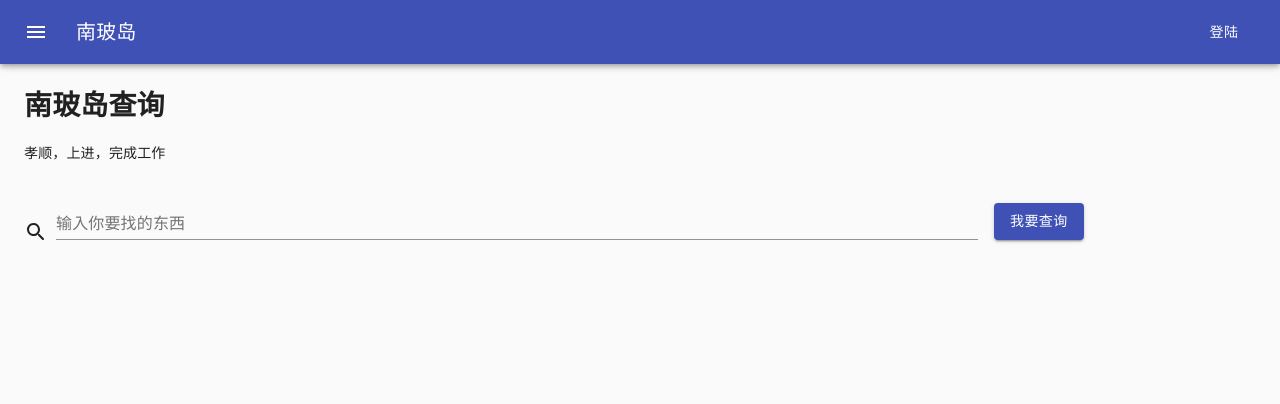
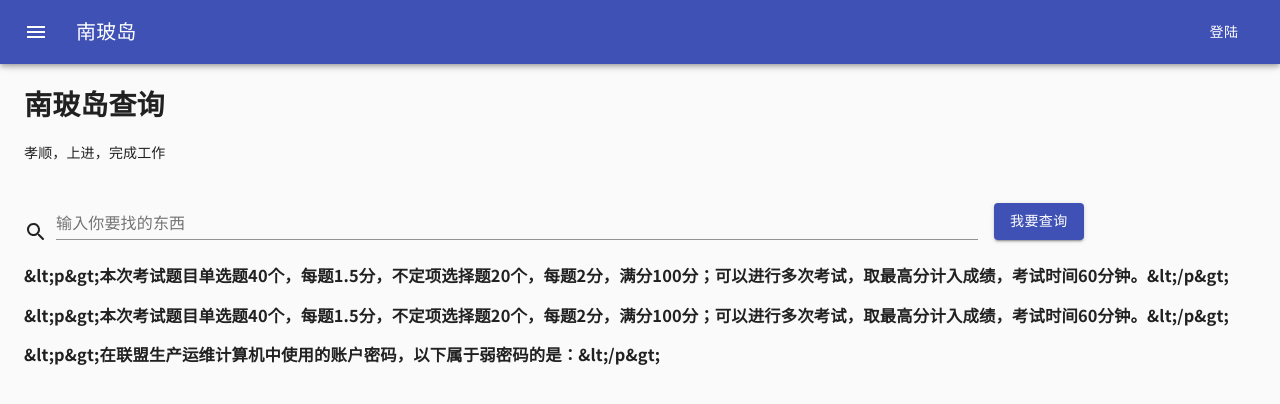
Before and after one commit to Mainzxq/testing-front, a React (Create React App) app: page / in a window 1280 px wide. Shown: the top 404 px of the page. Built offline with nearby package versions, Linux system fonts and the light colour scheme.

Commit message:
update context

```diff
--- a/src/App.js
+++ b/src/App.js
@@ -4,11 +4,13 @@ import Navbar from "./components/layout/Navbar";
 import Home from "./components/pages/Home";
 import About from "./components/pages/About";
 import CssBaseline from "@material-ui/core/CssBaseline";
+import QuestionState from "./context/question/QuestionState";
 import "typeface-noto-sans-sc";
 // import "./App.css";
 
 const App = () => {
   return (
+    <QuestionState>
       <Router>
         <Fragment>
           <CssBaseline />
@@ -21,6 +23,7 @@ const App = () => {
           </div>
         </Fragment>
       </Router>
+    </QuestionState>
   );
 };
 
--- a/src/components/pages/Home.js
+++ b/src/components/pages/Home.js
@@ -4,6 +4,7 @@ import { makeStyles } from "@material-ui/core/styles";
 import TextField from "@material-ui/core/TextField";
 import { Button, Grid } from "@material-ui/core";
 import { SearchRounded } from "@material-ui/icons";
+import Questions from "../question/Question";
 
 const userStyles = makeStyles(theme => ({
   root: {
@@ -74,6 +75,7 @@ const Home = () => {
             </Button>
           </Grid>
         </Grid>
+        <Questions />
       </Container>
     </div>
   );
--- /dev/null
+++ b/src/components/question/Question.js
@@ -0,0 +1,16 @@
+import React, { Fragment, useContext } from "react";
+import QuestionContext from "../../context/question/questionContext";
+
+const Question = () => {
+  const questionContext = useContext(QuestionContext);
+  const { questions } = questionContext;
+  return (
+    <Fragment>
+      {questions.map(question => (
+        <h3>{question.title}</h3>
+      ))}
+    </Fragment>
+  );
+};
+
+export default Question;
--- /dev/null
+++ b/src/context/question/QuestionState.js
@@ -0,0 +1,109 @@
+import React, { useReducer } from "react";
+import uuid from "uuid";
+import questionContext from "./questionContext";
+import questionReducer from "./questionReducer";
+// import {
+//   CREATE_QUESTION,
+//   DELETE_QUESTION,
+//   SEARCH_QUESTION,
+//   SEARCH_QUESTION_BY_TITLE,
+//   SEARCH_QUESTION_BY_TYPE,
+//   UPDATE_QUESTION
+// } from "../types";
+
+const ContactState = props => {
+  const initialState = {
+    questions: [
+      {
+        _id: "5d0f8b2134258e230fa51ed7",
+        answered: true,
+        id: "q-2-vfCo",
+        type: "radio",
+        title:
+          "&lt;p&gt;本次考试题目单选题40个，每题1.5分，不定项选择题20个，每题2分，满分100分；可以进行多次考试，取最高分计入成绩，考试时间60分钟。&lt;/p&gt;\n",
+        options: [
+          {
+            isRight: true,
+            _id: "5d0f8b2134258e230fa51ed8",
+            id: "o-101-FHJt",
+            text: "&lt;p&gt;知道了&lt;/p&gt;\n"
+          }
+        ],
+        craeteDate: "2019-06-23T14:22:25.032Z",
+        __v: 0
+      },
+
+      // 2
+      {
+        _id: "5d0f8b2134258e230fa51ed9",
+        answered: false,
+        id: "q-1-iF62",
+        type: "radio",
+        title:
+          "&lt;p&gt;本次考试题目单选题40个，每题1.5分，不定项选择题20个，每题2分，满分100分；可以进行多次考试，取最高分计入成绩，考试时间60分钟。&lt;/p&gt;\n",
+        options: [
+          {
+            isRight: false,
+            _id: "5d0f8b2134258e230fa51eda",
+            id: "o-101-n9MY",
+            text: "&lt;p&gt;知道了&lt;/p&gt;\n"
+          }
+        ],
+        craeteDate: "2019-06-23T14:22:25.035Z",
+        __v: 0
+      },
+
+      // 3
+      {
+        _id: "5d0f8b2134258e230fa51edb",
+        answered: false,
+        id: "q-3-dTAf",
+        type: "radio",
+        title:
+          "&lt;p&gt;在联盟生产运维计算机中使用的账户密码，以下属于弱密码的是：&lt;/p&gt;\n",
+        options: [
+          {
+            isRight: false,
+            _id: "5d0f8b2134258e230fa51edf",
+            id: "o-101-MdcX",
+            text: "&lt;p&gt;3gynj2@J&lt;/p&gt;\n"
+          },
+          {
+            isRight: false,
+            _id: "5d0f8b2134258e230fa51ede",
+            id: "o-102-03fQ",
+            text: "&lt;p&gt;w@hxdlB&lt;/p&gt;\n"
+          },
+          {
+            isRight: false,
+            _id: "5d0f8b2134258e230fa51edd",
+            id: "o-103-MSFF",
+            text: "&lt;p&gt;DPns6600?&lt;/p&gt;\n"
+          },
+          {
+            isRight: false,
+            _id: "5d0f8b2134258e230fa51edc",
+            id: "o-104-11Iz",
+            text: "&lt;p&gt;Sccba123&lt;/p&gt;\n"
+          }
+        ],
+        craeteDate: "2019-06-23T14:22:25.036Z",
+        __v: 0
+      }
+    ]
+  };
+
+  const [state, dispatch] = useReducer(questionReducer, initialState);
+
+  return (
+    <questionContext.Provider
+      value={{
+        questions: state.questions
+      }}
+    >
+      {props.children}
+    </questionContext.Provider>
+  );
+};
+
+export default ContactState;
--- /dev/null
+++ b/src/context/question/questionContext.js
@@ -0,0 +1,5 @@
+import { createContext } from "react";
+
+const questionContext = createContext();
+
+export default questionContext;
--- /dev/null
+++ b/src/context/types.js
@@ -0,0 +1,6 @@
+export const CREATE_QUESTION = "CREATE_QUESTION";
+export const DELETE_QUESTION = "DELETE_QUESTION";
+export const SEARCH_QUESTION = "SEARCH_QUESTION";
+export const SEARCH_QUESTION_BY_TITLE = "SEARCH_QUESTION_BY_TITLE";
+export const UPDATE_QUESTION = "UPDATE_QUESTION";
+export const SEARCH_QUESTION_BY_TYPE = "SEARCH_QUESTION_BY_TYPE";
```
Also changed, not shown: src/components/question/QuestionItem.js (added, +10 -0 lines), src/context/question/questionReducer.js (added). Lines whose indentation alone changed are shown as unchanged.
